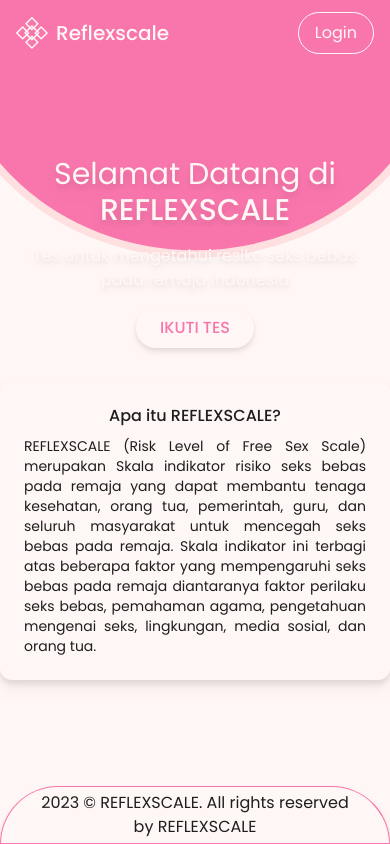
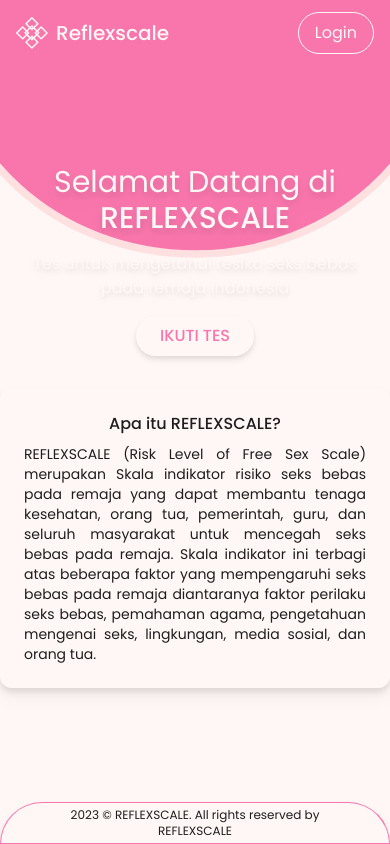
Before and after one commit to mahdabagas/reflexscale, a React (Vite) app: page / in a window 390 px wide. Built offline with nearby package versions, Linux system fonts and the light colour scheme.

Commit message:
edit: style footer

```diff
--- a/src/components/footer/Footer.jsx
+++ b/src/components/footer/Footer.jsx
@@ -1,6 +1,6 @@
 const Footer = ({className}) => {
   return (
-    <footer className={`z-10 bg-white border text-black p-1 flex justify-center text-center w-fit mx-auto px-10 rounded-t-full border-primary drop-shadow-lg relative z-10 ${className}`}>
+    <footer className={` bg-white border text-black p-1 flex justify-center text-center w-fit mx-auto px-10 rounded-t-full border-primary drop-shadow-lg relative z-10 text-xs md:text-base ${className}`}>
       2023 © REFLEXSCALE. All rights reserved by REFLEXSCALE
     </footer>
   );
```
